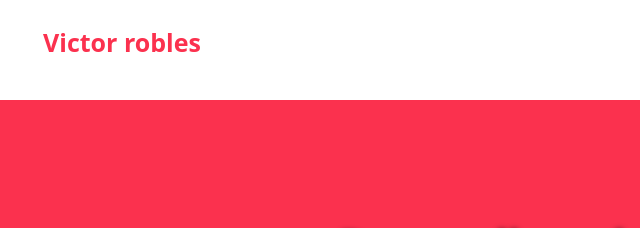
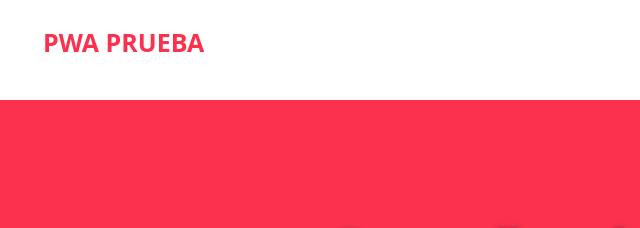
Before and after one commit to azylxd/pwa-prueba, a plain HTML site: page index.html in a window 1280 px wide. Shown: the top 228 px of the page, 53-693 px from the left. Drawn offline with nearby package versions, Linux system fonts and the light colour scheme.

Commit message:
Cambiando nombres notorios

```diff
--- a/index.html
+++ b/index.html
@@ -10,7 +10,7 @@
         user-scalable=no" />
 
         <!-- Titulo de la web -->
-        <title>Curso PWA </title>
+        <title>PWA </title>
 
         <!-- -->
         <link rel="shortcut icon" type="image/png" href="img/favicon.png" />
@@ -48,7 +48,7 @@
         <header id="main-header">
             <div class="container">
                 <div id="logo">
-                    <h1>Victor robles</h1>
+                    <h1>PWA PRUEBA</h1>
                 </div>
                 <div id="menu">
                     <ul>
```
Also changed, not shown: manifest.json.
